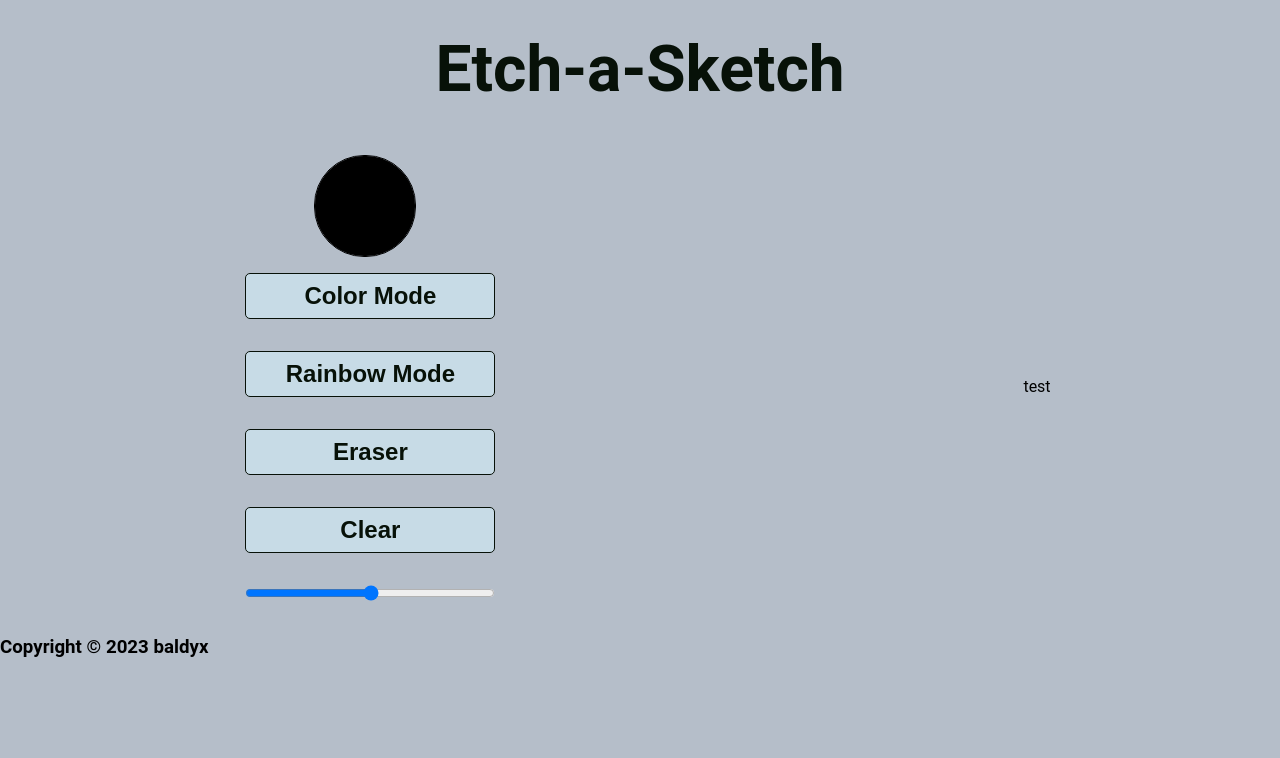
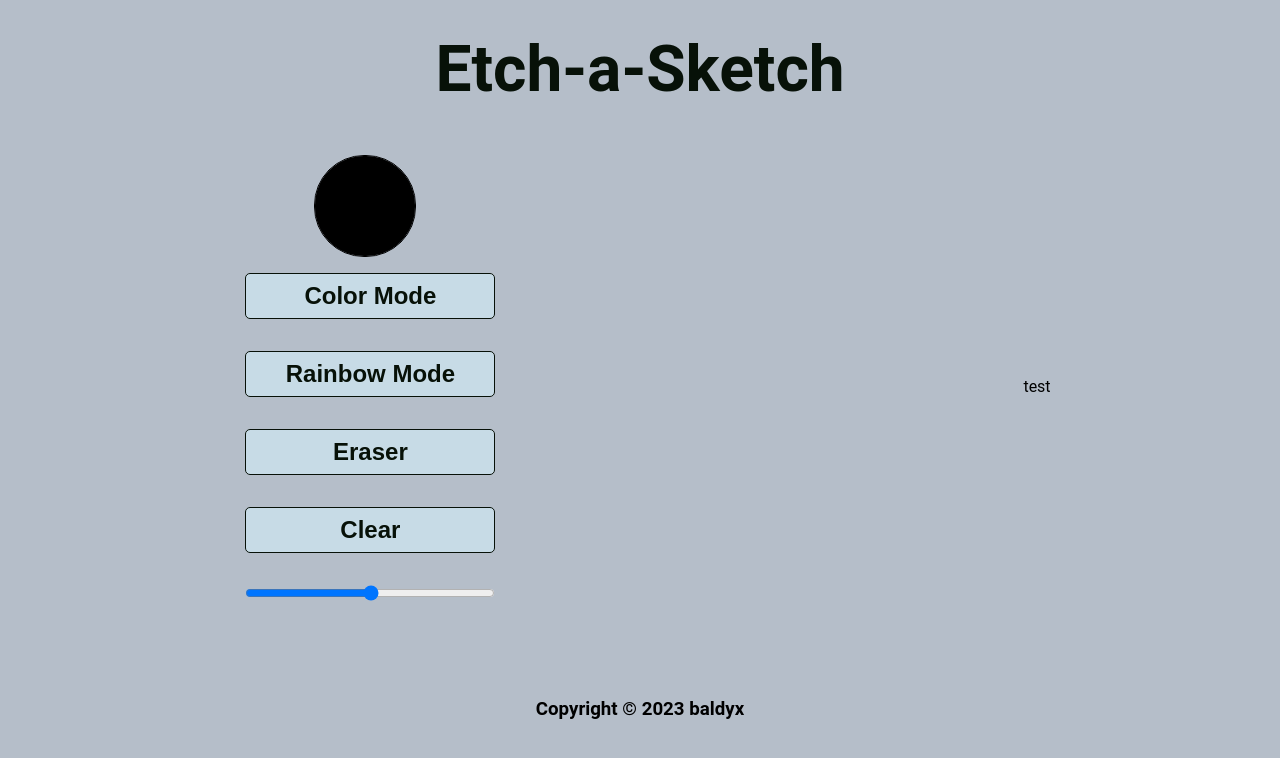
Before and after one commit to baldx/etch-a-sketch, a plain HTML site: page index.html in a window 1280 px wide. Drawn offline with Linux system fonts and the light colour scheme.

Commit message:
make footer at bottom

```diff
--- a/style.css
+++ b/style.css
@@ -1,4 +1,7 @@
 body {
+    min-height: 100vh;
+    display: flex;
+    flex-direction: column;
     margin: 0;
     background-color: #b5bec9;
     font-family: 'Roboto', sans-serif;
@@ -65,3 +68,7 @@ input[type=range] {
     width: 250px;
     margin: 16px;
 }
+
+footer {
+    margin: auto;
+}
```
